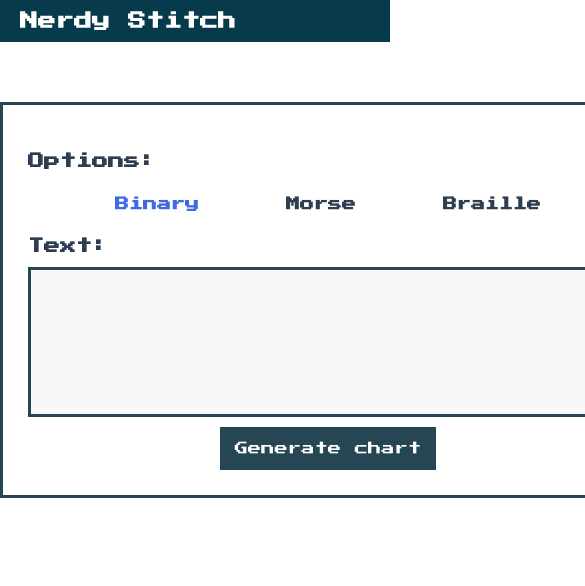
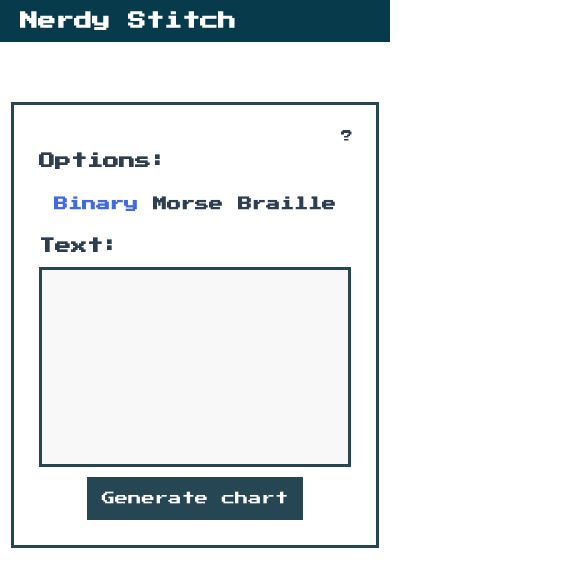
Before and after one commit to MiuMiuMiuMiuMiu/stitch-chart, a Vue app: page / in a window 390 px wide. Shown: the top 586 px of the page, 585 px wide, since content can reach past the window. Built offline with nearby package versions, Linux system fonts and the light colour scheme.

Commit message:
Added responsiveness to chart div

```diff
--- a/src/components/ChartOption.vue
+++ b/src/components/ChartOption.vue
@@ -62,10 +62,24 @@ export default {
 <style scoped>
 .chart-input-container {
   border: #264653 3px solid;
-  width: 600px;
+  width: 35%;
   margin: 0 auto;
   padding: 25px;
 }
+
+@media (max-width:1280px) {
+  .chart-input-container {
+    width: 60%
+  }
+}
+
+@media (max-width:960px) {
+  .chart-input-container {
+    width: 80%
+  }
+}
+
+
 
 h2,
 h3 {
@@ -93,7 +107,7 @@ input[type=number] {
 textarea {
   font-family: 'Press Start 2P', cursive;
   width: 100%;
-  height: 150px;
+  height: 200px;
   padding: 20px;
   box-sizing: border-box;
   color: #264653;
```
